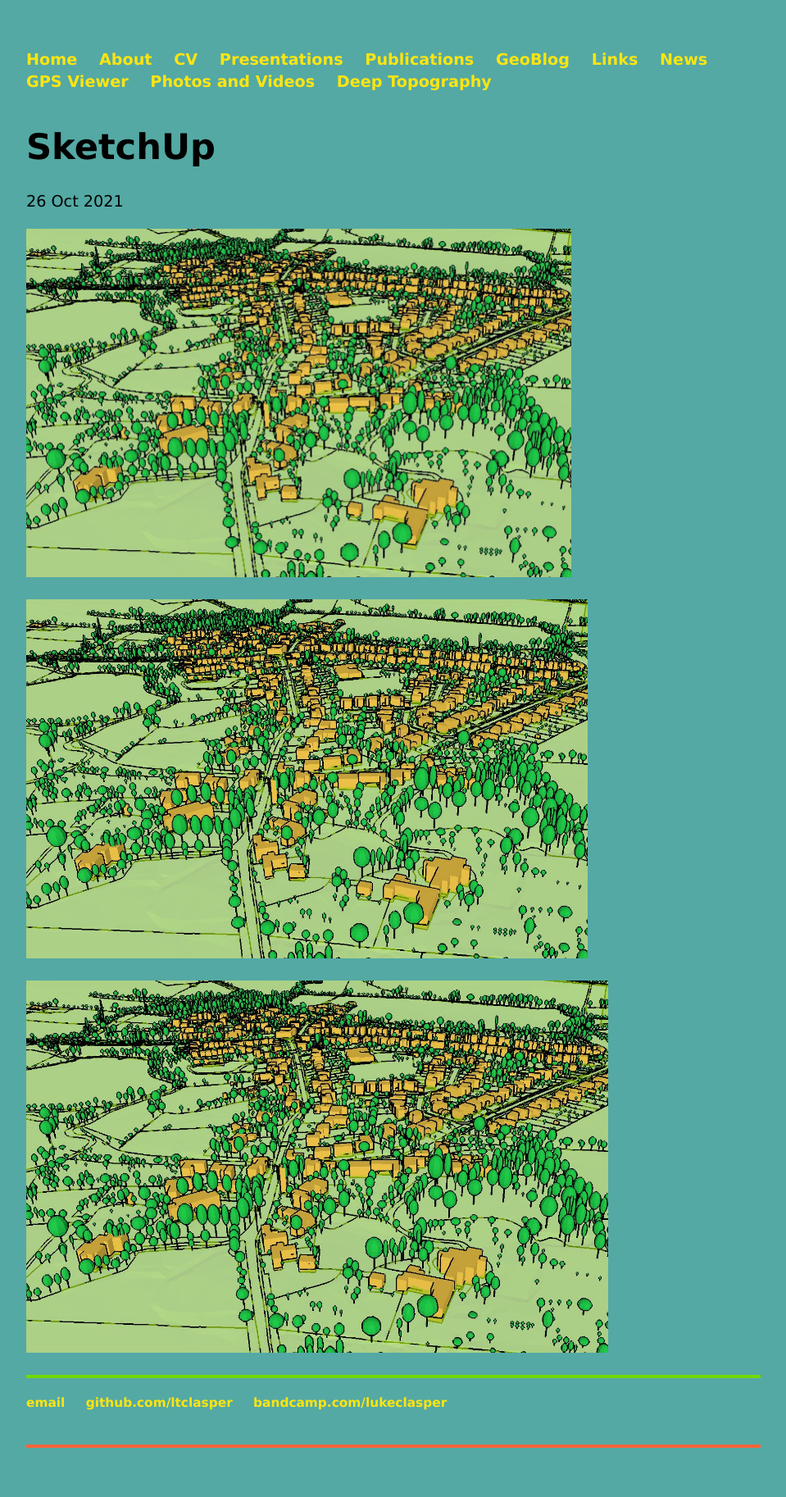
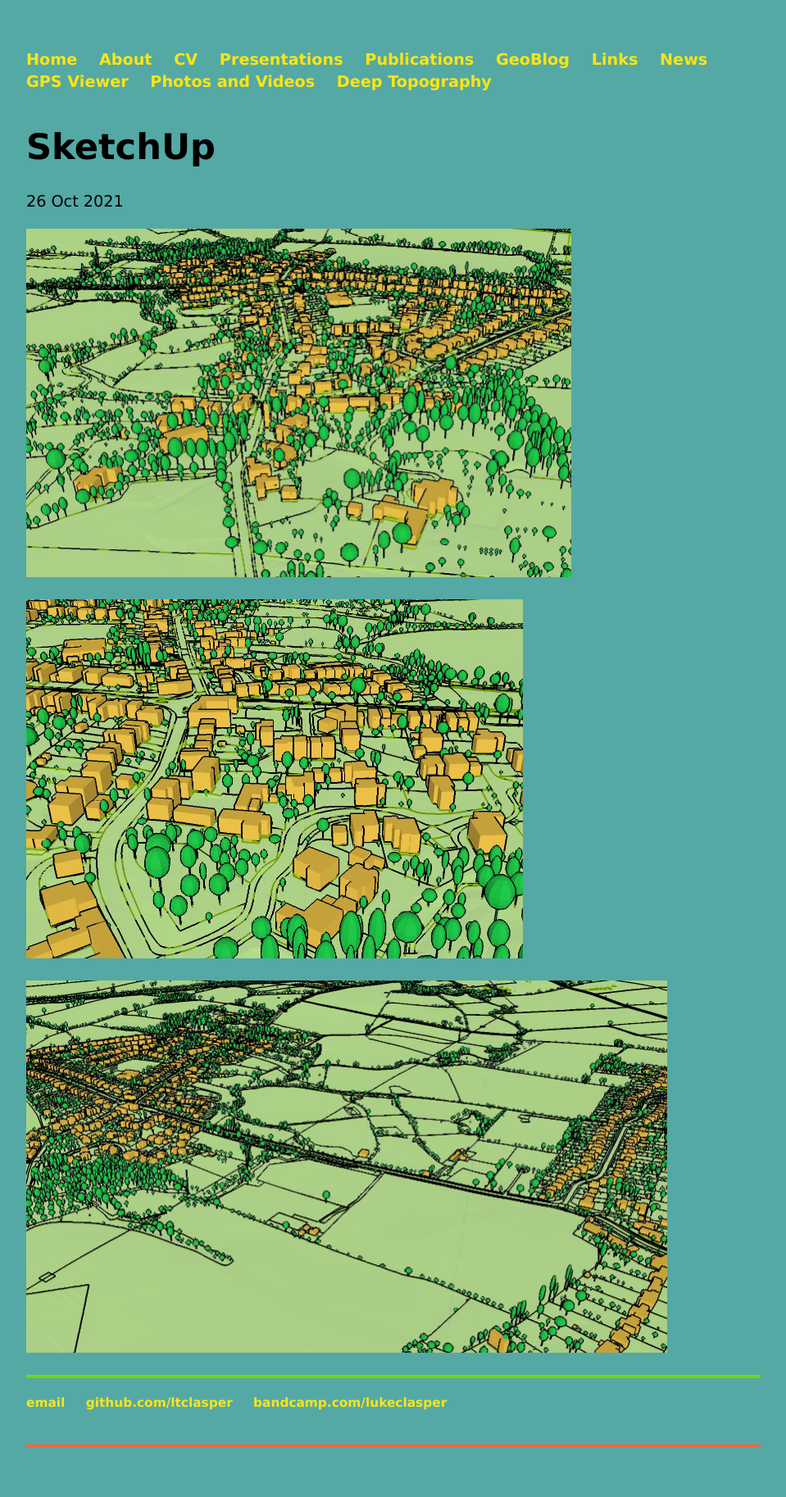
Before and after one commit to ltclasper/ltclasper.github.io, a Jekyll site: the page built from _posts/2021-10-26-sketchup.md, in a window 1280 px wide. Shown: the whole page at 82% size, without its empty margins (160-1119 px from the left). Built offline with Jekyll 4.4.1, drawn with Linux system fonts in a browser that asks for light colours.

Commit message:
Update 2021-10-26-sketchup.md

```diff
--- a/_posts/2021-10-26-sketchup.md
+++ b/_posts/2021-10-26-sketchup.md
@@ -6,6 +6,6 @@ date: 2021-10-26
 
 <img src="/sketchup1.jpg" alt="SketchUp1" style="width:665;height:425px;">
 
-<img src="/sketchup1.jpg" alt="SketchUp2" style="width:605;height:438px;">
+<img src="/sketchup2.jpg" alt="SketchUp2" style="width:605;height:438px;">
 
-<img src="/sketchup1.jpg" alt="SketchUp2" style="width:782;height:454px;">
+<img src="/sketchup3.jpg" alt="SketchUp3" style="width:782;height:454px;">
```
